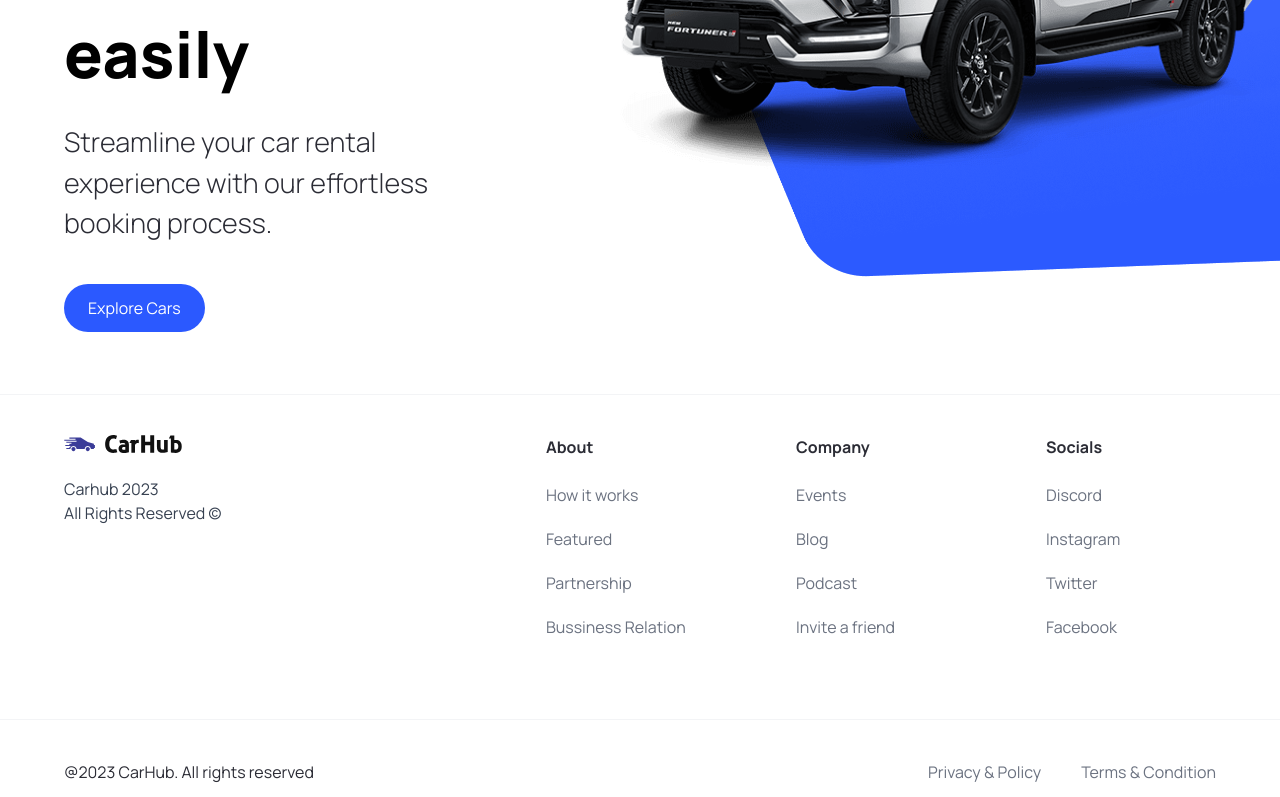
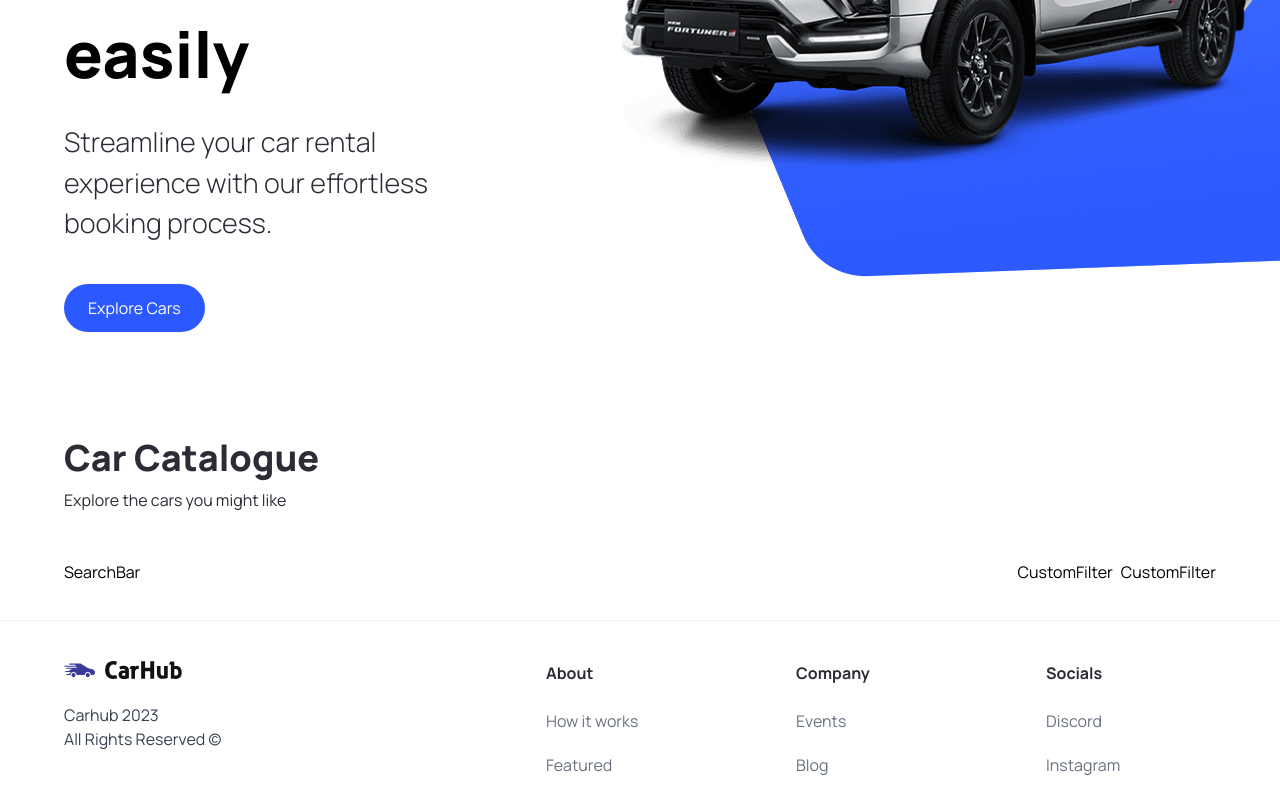
Before and after one commit to umutosun/car_app, a Next.js app: page / in a window 1280 px wide. Shown: the part 426-1223 px from the top of the page. Built offline with nearby package versions, Linux system fonts and the light colour scheme.

Commit message:
Feat: searchbar and customfilter

```diff
--- a/app/page.tsx
+++ b/app/page.tsx
@@ -1,11 +1,25 @@
 import Image from "next/image";
 
-import { Hero } from "@/components";
+import { CustomFilter, Hero, SearchBar } from "@/components";
 
 export default function Home() {
   return (
     <main className="overflow-hidden">
       <Hero />
+
+      <div className="mt-12 padding-x padding-y max-width" id="discover">
+        <div className="home__text-container">
+          <h1 className="text-4xl font-extrabold">Car Catalogue</h1>
+          <p>Explore the cars you might like</p>
+        </div>
+        <div className="home__filters">
+          <SearchBar />
+          <div className="home__filter-container">
+            <CustomFilter title="fuel" />
+            <CustomFilter title="year" />
+          </div>
+        </div>
+      </div>
     </main>
   );
 }
--- /dev/null
+++ b/components/CustomFilter.tsx
@@ -0,0 +1,7 @@
+import React from "react";
+
+const CustomFilter = () => {
+  return <div>CustomFilter</div>;
+};
+
+export default CustomFilter;
--- /dev/null
+++ b/components/SearchBar.tsx
@@ -0,0 +1,7 @@
+import React from "react";
+
+const SearchBar = () => {
+  return <div>SearchBar</div>;
+};
+
+export default SearchBar;
--- a/components/index.ts
+++ b/components/index.ts
@@ -2,4 +2,6 @@
 import CustomButton from "./CustomButton";
 import Navbar from "./Navbar";
 import Footer from "./Footer";
-export { Hero, CustomButton, Navbar, Footer };
+import SearchBar from "./SearchBar";
+import CustomFilter from "./CustomFilter";
+export { Hero, CustomButton, Navbar, Footer, SearchBar, CustomFilter };
```
